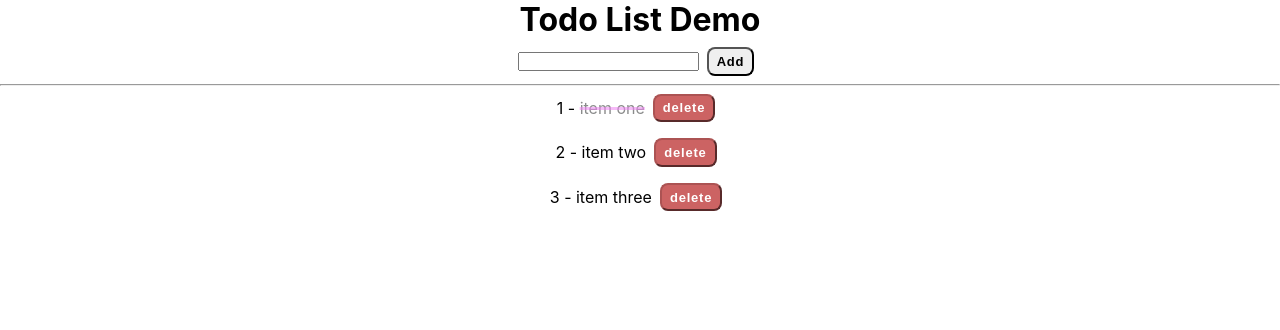
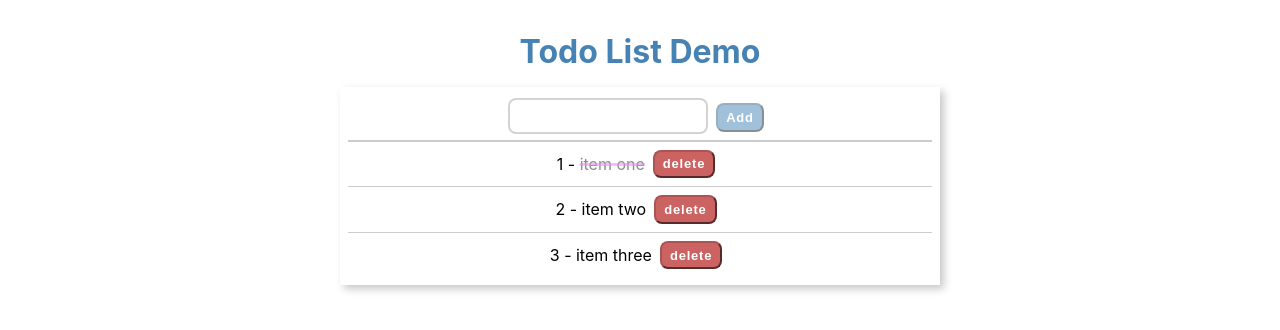
Before and after one commit to Samir-SB/react-todolist-demo, a React (Create React App) app: page / in a window 1280 px wide. Shown: the top 330 px of the page. Built offline with nearby package versions, Linux system fonts and the light colour scheme.

Commit message:
Add some CSS classes & message for empty list

```diff
--- a/src/App.css
+++ b/src/App.css
@@ -3,42 +3,81 @@
   padding: 0;
   box-sizing: border-box;
 }
+
+ul {
+  list-style: none;
+}
+h1 {
+  margin-top: 2rem;
+  color: steelblue;
+}
+input[type='text'] {
+  border-radius: 8px;
+  width: 200px;
+  padding: 0.3rem 0.5rem;
+  font-size: 1.2rem;
+  color: darkslategray;
+  font-weight: bold;
+  border: 2px solid lightgray;
+}
+hr {
+  height: 2px;
+  background-color: #ccc;
+  border: none;
+}
+
+li:not(:last-of-type) {
+  border-bottom: 1px solid #ccc;
+}
 .App {
   text-align: center;
 }
 
-
-
-.d-flex{
+.d-flex {
   display: flex;
-
 }
-.justify-center{
+.justify-center {
   justify-content: center;
 }
-.center{
+.center {
   justify-content: center;
   align-items: center;
 }
-.btn{
-  margin: .5rem;
-  padding: .3rem .5rem;
+.card {
+  padding: 0.5rem;
+  max-width: 600px;
+  margin: 1rem auto;
+  box-shadow: 4px 4px 8px #00000038;
+}
+.add-item {
+  padding: 0.3rem;
+}
+.btn {
+  margin: 0.5rem;
+  padding: 0.3rem 0.5rem;
   font-size: small;
   font-weight: bold;
   border-radius: 8px;
-  letter-spacing: .8px;
+  letter-spacing: 0.8px;
   cursor: pointer;
+  color: #fff;
 }
 
 .btn-danger {
-  color: #fff;
   background-color: rgb(204, 99, 99);
   border-color: rgb(172, 83, 83);
 }
-.pointer{
+.btn-primary {
+  background-color: steelblue;
+  border-color: rgb(50, 96, 134);
+}
+.pointer {
   cursor: pointer;
 }
-.completed{
+.completed {
   color: #8a8b8b;
   text-decoration: 3px line-through rgba(239, 136, 243, 0.568);
 }
+.btn:disabled {
+  opacity: 0.5;
+}
--- a/src/App.jsx
+++ b/src/App.jsx
@@ -2,10 +2,14 @@ import './App.css';
 import List from './components/List';
 
 function App() {
-  return <div className='App container'>
-    <h1>Todo List Demo</h1>
-    <List />
-  </div>;
+  return (
+    <div className='App container'>
+      <h1>Todo List Demo</h1>
+      <div className='card'>
+        <List />
+      </div>
+    </div>
+  );
 }
 
 export default App;
--- a/src/components/AddItem.jsx
+++ b/src/components/AddItem.jsx
@@ -15,7 +15,7 @@ export default function AddItem({ addItem }) {
   return (
     <div>
       <input type='text' value={title} onChange={(e) => setTitle(e.currentTarget.value)} />
-      <button className='btn btn-primary' onClick={handleOnClick}>
+      <button className='btn btn-primary' onClick={handleOnClick} disabled={!title.trim()}>
         Add
       </button>
     </div>
--- a/src/components/Item.jsx
+++ b/src/components/Item.jsx
@@ -1,13 +1,9 @@
 export default function Item({ item, deleteItem, updateItem }) {
   const { id, title, completed } = item;
 
-  //event handlers
-  const handleUpdateItem = () => {
-    updateItem({ ...item, completed: !completed });
-  };
   return (
     <div className='d-flex center'>
-      <p onClick={handleUpdateItem} className='pointer'>
+      <p onClick={() => updateItem({ ...item, completed: !completed })} className='pointer'>
         {id} - <span className={completed ? 'completed' : ''}>{title}</span>
       </p>
       <button className='btn btn-danger' onClick={() => deleteItem(id)}>
--- a/src/components/List.jsx
+++ b/src/components/List.jsx
@@ -23,16 +23,20 @@ export default function List() {
   };
 
   return (
-    <div>
+    <>
       <AddItem addItem={addItem} />
       <hr />
       <ul>
-        {items.map((item) => (
-          <li key={item.id}>
-            <Item item={item} deleteItem={removeItem} updateItem={updateItem} />
-          </li>
-        ))}
+        {items.length > 0 ? (
+          items.map((item) => (
+            <li key={item.id}>
+              <Item item={item} deleteItem={removeItem} updateItem={updateItem} />
+            </li>
+          ))
+        ) : (
+          <p>There are no items to display!</p>
+        )}
       </ul>
-    </div>
+    </>
   );
 }
```
